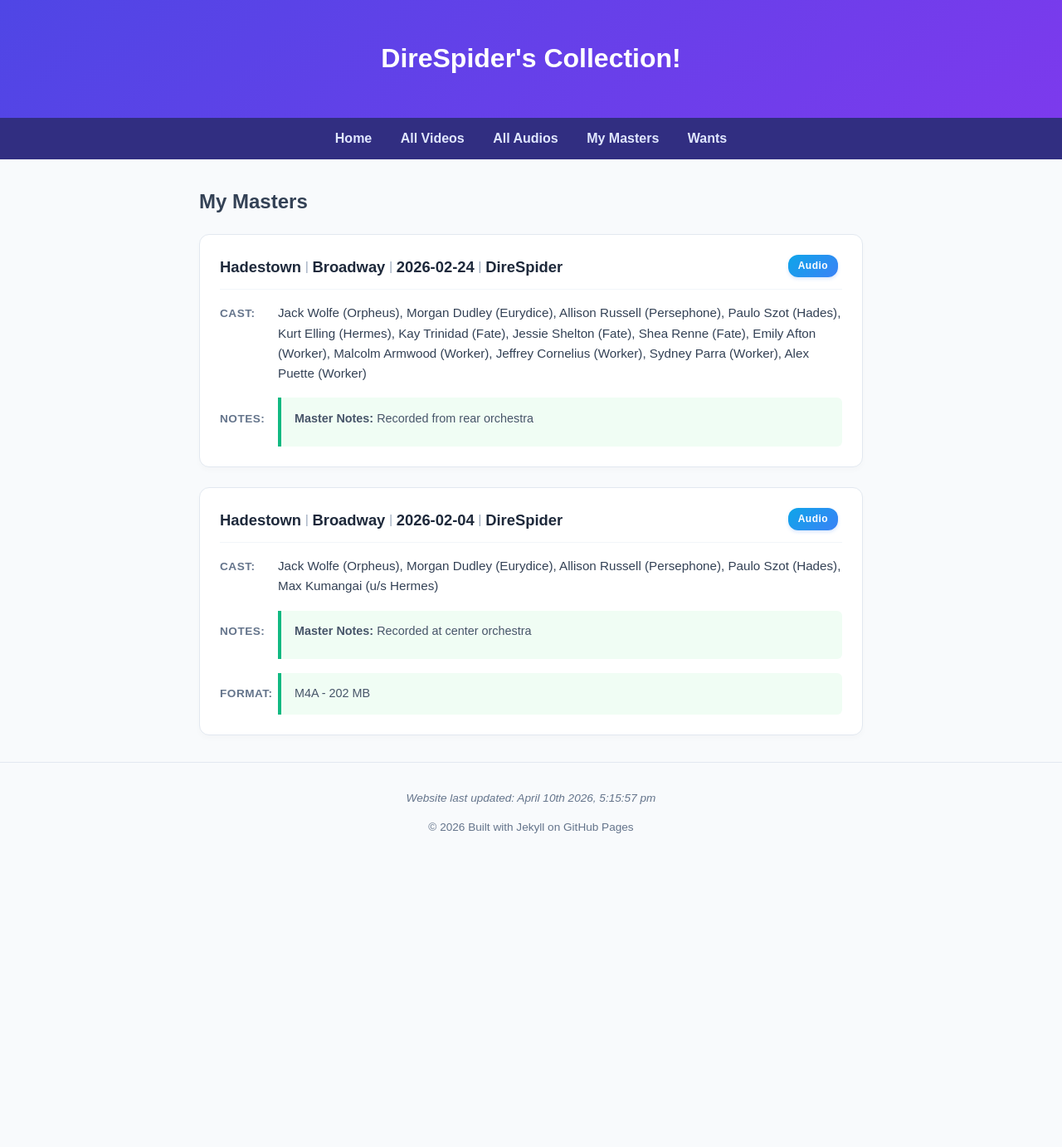
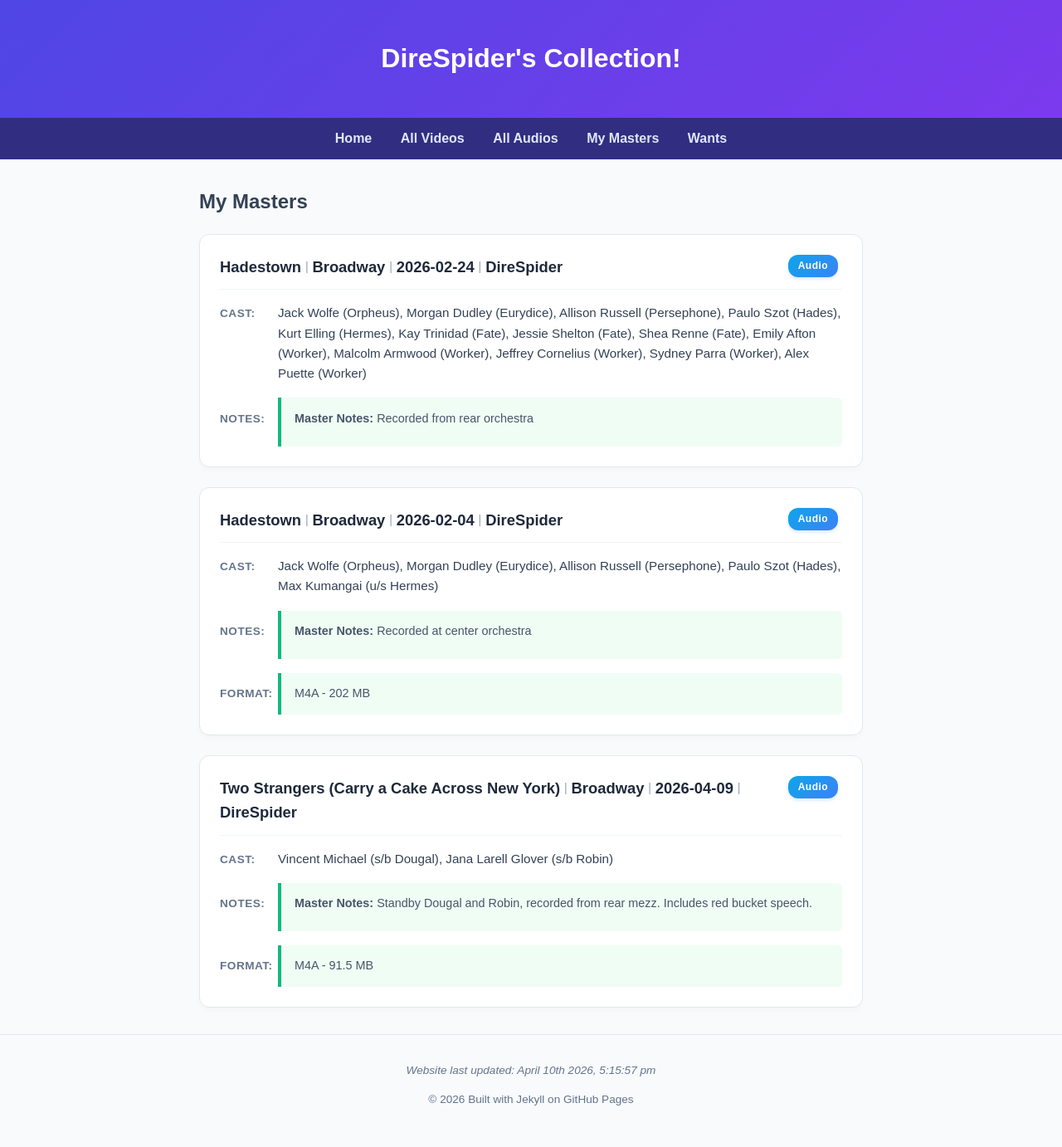
Before and after one commit to DireSpider/direspider.github.io, a Jekyll site: the page built from masters/index.html, in a window 1280 px wide. Shown: the whole page at 83% size. Built offline with Jekyll 4.4.1, drawn with Linux system fonts in a browser that asks for light colours; before the commit the page ends 1053 px from its top, so only the background shows below that.

Commit message:
update my masters include html

```diff
--- a/_includes/my_masters.html
+++ b/_includes/my_masters.html
@@ -109,4 +109,63 @@
 </div>
 </div>
 
+    </div>    <div class="recording-card">
+        <div class="header">
+
+          <div class="header-info">
+            <span>Two Strangers (Carry a Cake Across New York)</span>
+            <span class="separator">|</span>
+            <span>Broadway</span>
+            <span class="separator">|</span>
+            <span>2026-04-09</span>
+            <span class="separator">|</span>
+            <span>DireSpider</span>
+          </div>
+
+          <div class ="header-badges">
+        <span class="media-type-badge">audio</span>
+
+
+
+
+
+             </div>
+
+        </div>
+
+        <div class="info-section">
+            <span class="label">Cast:</span>
+            <span id="cast-display" class="content-text">
+                Vincent Michael (s/b Dougal), Jana Larell Glover (s/b Robin)
+            </span>
+        </div>
+
+
+      <div class="info-section">
+          <span class="label">Notes:</span>
+          <div class="notes-text">
+
+
+              <div style="margin-bottom: 0.5rem;">
+                  <strong>Master Notes:</strong> Standby Dougal and Robin, recorded from rear mezz. Includes red bucket speech.
+              </div>
+
+
+
+
+          </div>
+      </div>
+
+
+
+
+
+
+<div class="info-section">
+<span class="label">Format:</span>
+<div class="notes-text">
+ M4A - 91.5 MB
+</div>
+</div>
+
     </div>
```
